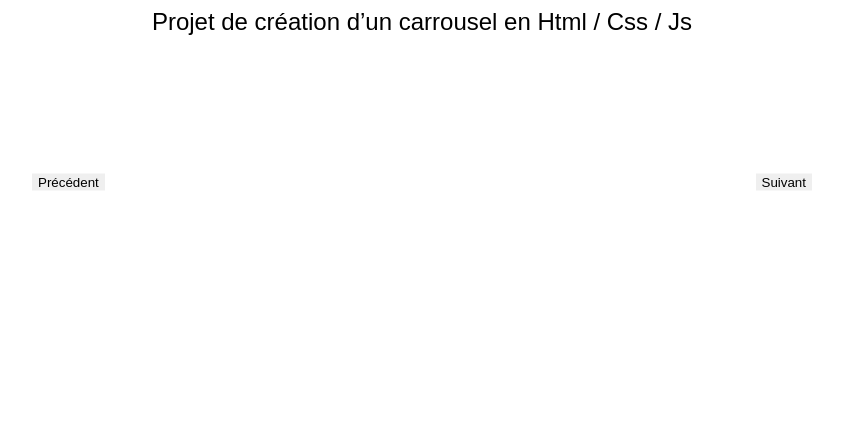
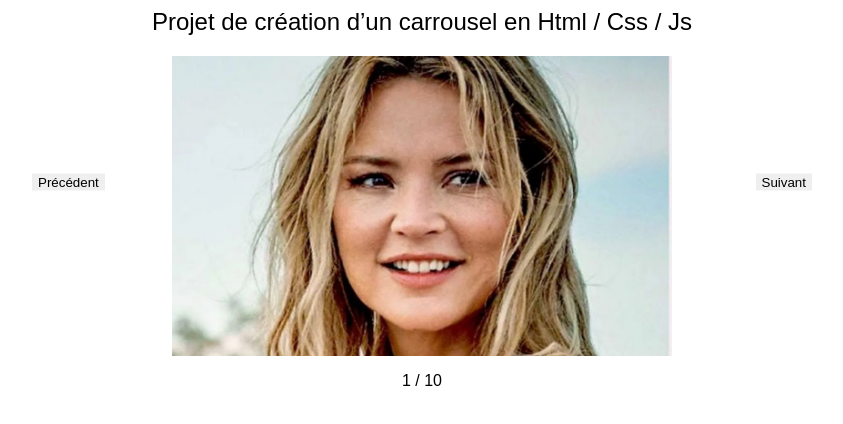
Before and after one commit to Zaioua-Tom/Adrien-js, a plain HTML site: page index.html in a window 1280 px wide. Shown: the whole page, without its empty margins (218-1061 px from the left). Drawn offline with Linux system fonts and the light colour scheme.

Commit message:
Virginia-is-back-fin-etape-3

```diff
--- a/index.js
+++ b/index.js
@@ -1,6 +1,6 @@
 let carousel = document.querySelector('.carousel-container');
 let items = [];
-let images = Array.from(document.querySelectorAll('.carousel-item')).map(item => item.dataset.img);
+let images = JSON.parse(document.querySelector('.carousel-container').dataset.img);
 let index = 0;
 
 images.forEach((image) => {
@@ -14,10 +14,18 @@ images.forEach((image) => {
 
 let totalItems = items.length;
 
+let counter = document.getElementById('counter');
+
 function updateCarousel() {
-    items.forEach(item => item.style.display = 'none');
-    items[index].style.display = 'block';
+  items.forEach(item => item.style.display = 'none');
+  items[index].style.display = 'block';
+  updateCounter();
 }
+
+function updateCounter() {
+  counter.textContent = `${index + 1} / ${totalItems}`;
+}
+
 
 document.getElementById('prev').addEventListener('click', function() {
   index--;
```
Also changed, not shown: index.html (+1 -1 lines).
